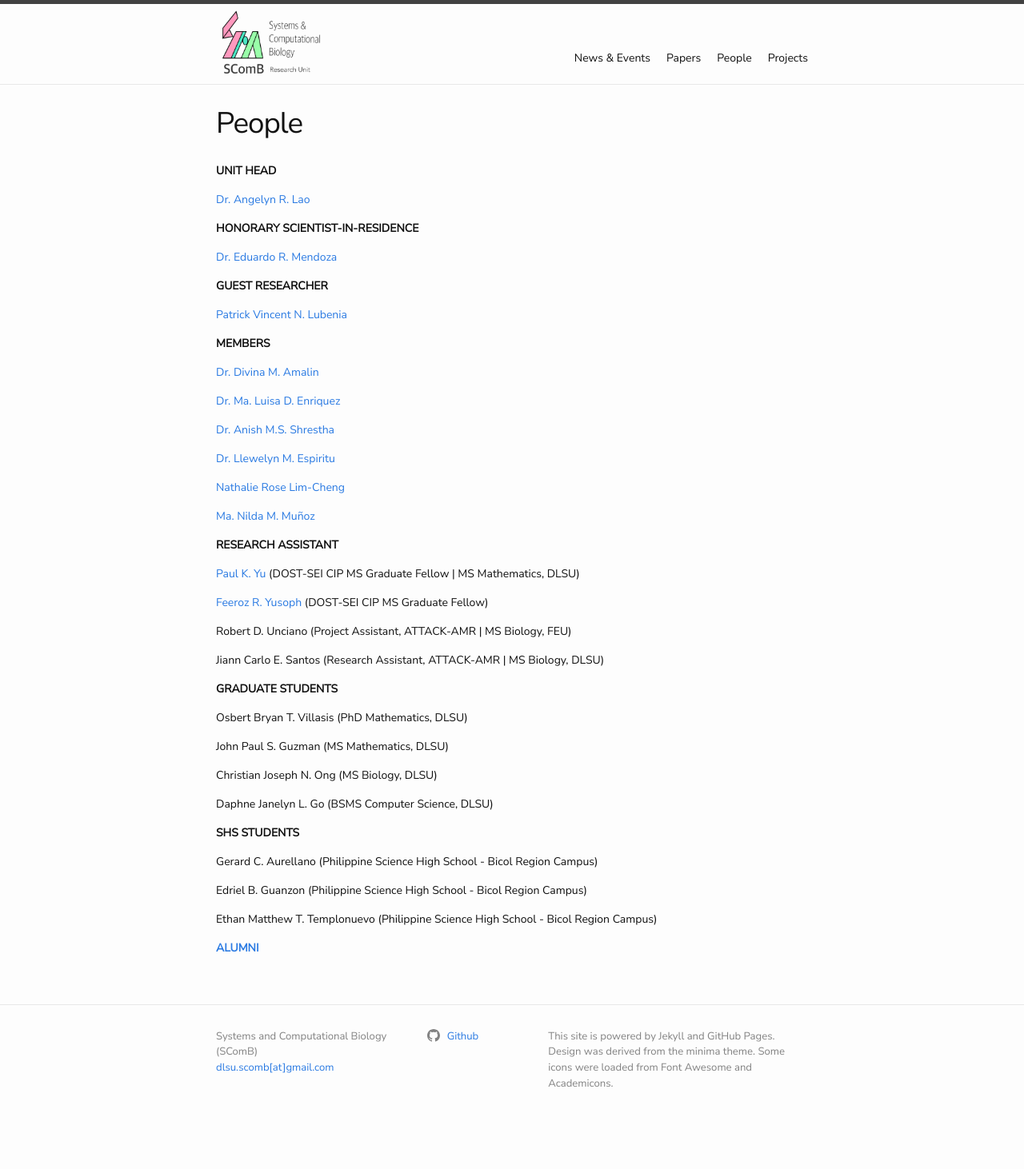
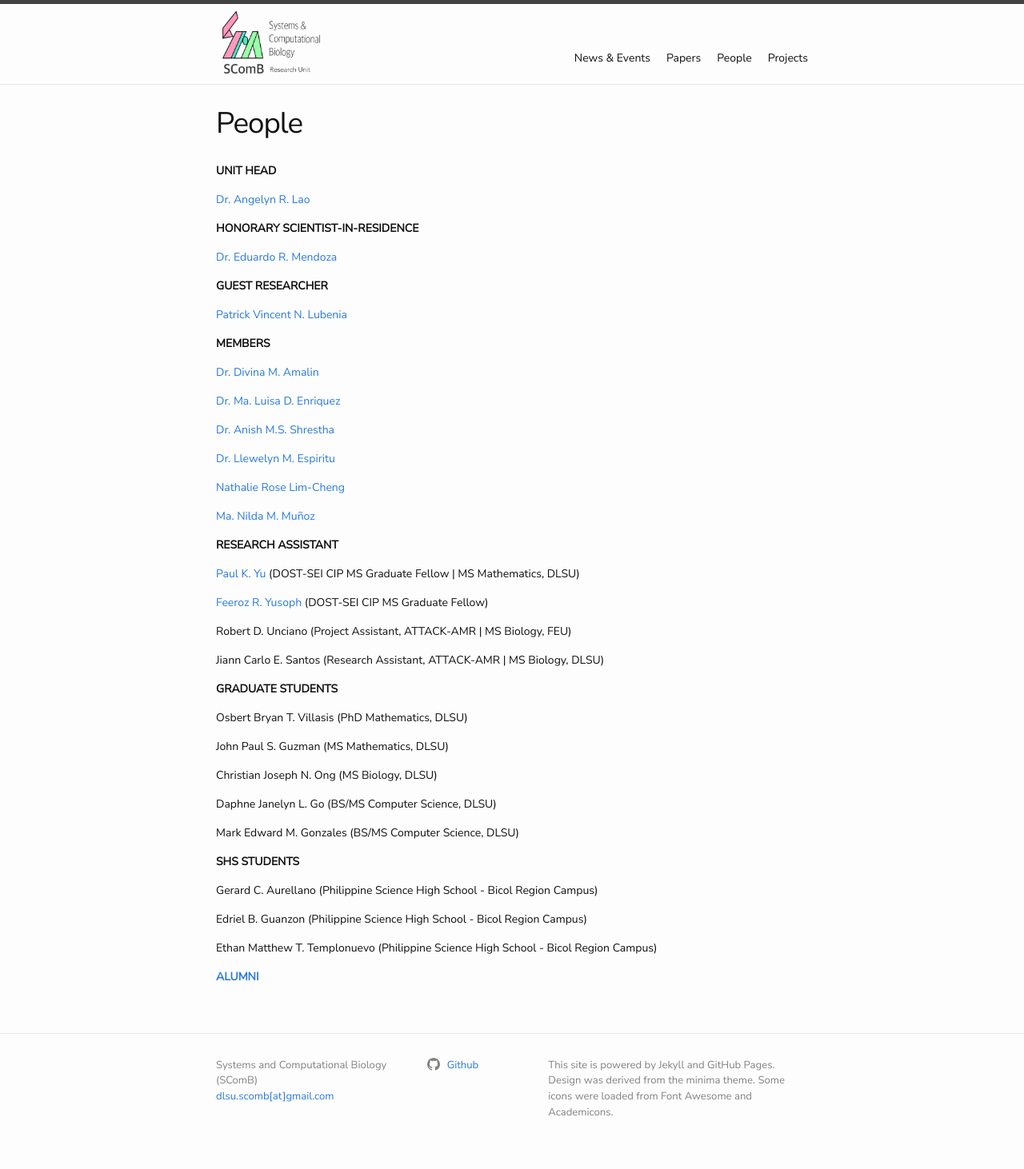
Before and after one commit to dlsu-scomb/dlsu-scomb.github.io, a Jekyll site: the page built from people.md, in a window 1280 px wide. Shown: the whole page at 80% size. Built offline with Jekyll 4.4.1, drawn with Linux system fonts in a browser that asks for light colours; nearby versions of some CDN libraries; a style sheet for code colours, icons or effects is not loaded; before the commit the page ends 1426 px from its top, so only the background shows below that.

Commit message:
Update people.md

```diff
--- a/people.md
+++ b/people.md
@@ -48,7 +48,9 @@ John Paul S. Guzman (MS Mathematics, DLSU)
 
 Christian Joseph N. Ong (MS Biology, DLSU)
 
-Daphne Janelyn L. Go (BSMS Computer Science, DLSU)
+Daphne Janelyn L. Go (BS/MS Computer Science, DLSU)
+
+Mark Edward M. Gonzales (BS/MS Computer Science, DLSU)
 
 **SHS STUDENTS**
 
```
